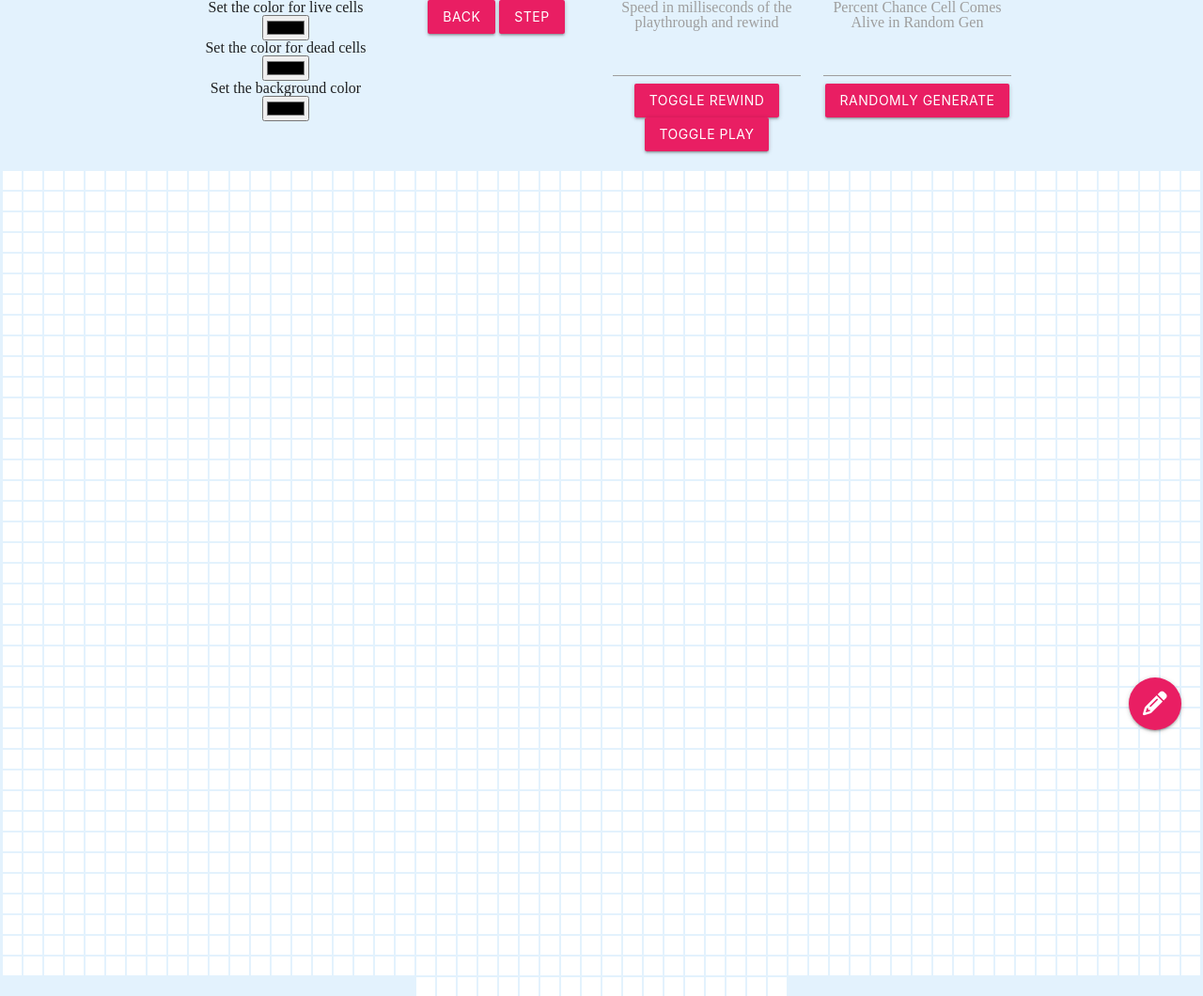
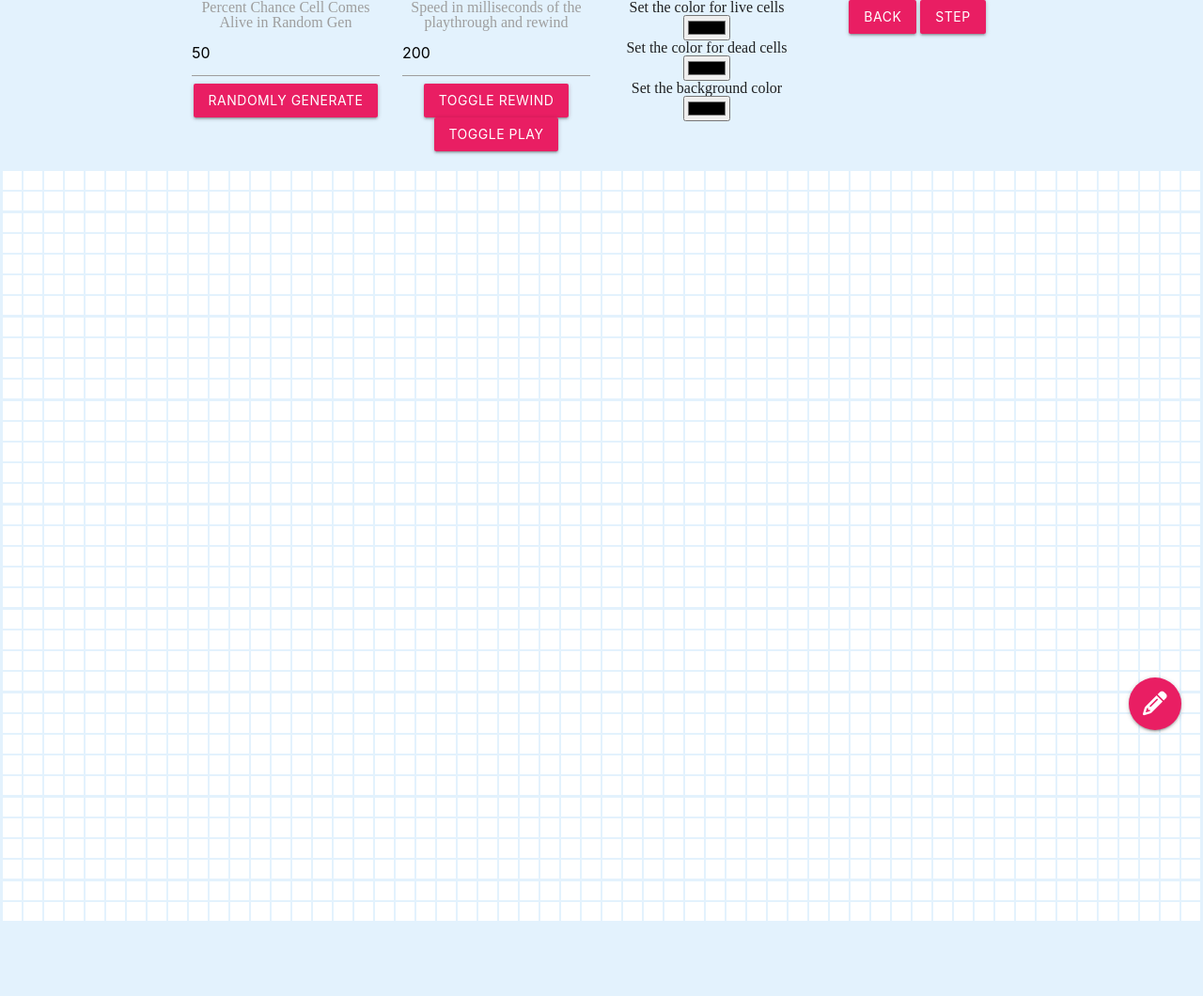
Before and after one commit to bekkblando/conway_js, a website: page index.html in a window 1280 px wide. Shown: the whole page at 94% size. After the commit the page ends 981 px from the top, so only its background shows below. Drawn offline with Linux system fonts and the light colour scheme.

Commit message:
fix page size bug and UI flow

```diff
--- a/automata.js
+++ b/automata.js
@@ -75,8 +75,8 @@ var calculate_board = () => {
     dets = document.getElementById('cellContainer').getBoundingClientRect()
     window_width =  dets.width;
     window_height = dets.height;
-    width = parseInt((65 * window_width)/1440)
-    height = parseInt(window_height/20)
+    width = Math.floor(window_width/22)
+    height = Math.floor(window_height/22)
     total = (width * height)
     return width, height, total
 }
--- a/index.html
+++ b/index.html
@@ -17,6 +17,19 @@ src="https://www.youtube.com/embed/3siHgkArebE">
     <section class="menu">
       <div class="container">
           <div class = "row">
+            <div class="col s3">
+              <label for="percent">Percent Chance Cell Comes Alive in Random Gen</label>
+              <input name = "percent" type = "number" min = "0" max = "100" id = "percent" value = "50" />
+              <button class = "percent waves-effect waves-light btn pink" onClick = "random_state()">Randomly Generate</button>
+            </div>
+
+            <div class="col s3">
+              <label for="speed">Speed in milliseconds of the playthrough and rewind</label>
+              <input type = "number" id="speed" name = "speed" value = "200"/>
+              <button class = "rewind waves-effect waves-light btn pink" onClick="rewind()">Toggle Rewind</button>
+              <button class = "step waves-effect waves-light btn pink" onClick="togglePlay()">Toggle Play</button>
+            </div>
+
             <div class = "col s3">
               <div>
                 Set the color for live cells
@@ -35,18 +48,6 @@ src="https://www.youtube.com/embed/3siHgkArebE">
               <button class = "back waves-effect waves-light btn pink" onClick="back()">Back</button>
               <button class = "step waves-effect waves-light btn pink" onClick="step()">Step</button>
             </div>
-          <div class="col s3">
-            <label for="speed">Speed in milliseconds of the playthrough and rewind</label>
-            <input type = "number" id="speed" name = "speed"/>
-            <button class = "rewind waves-effect waves-light btn pink" onClick="rewind()">Toggle Rewind</button>
-            <button class = "step waves-effect waves-light btn pink" onClick="togglePlay()">Toggle Play</button>
-          </div>
-
-          <div class="col s3">
-              <label for="percent">Percent Chance Cell Comes Alive in Random Gen</label>
-            <input name = "percent" type = "number" min = "0" max = "100" id = "percent" />
-            <button class = "percent waves-effect waves-light btn pink" onClick = "random_state()">Randomly Generate</button>
-          </div>
         </div>
       </div>
     </section>
```
